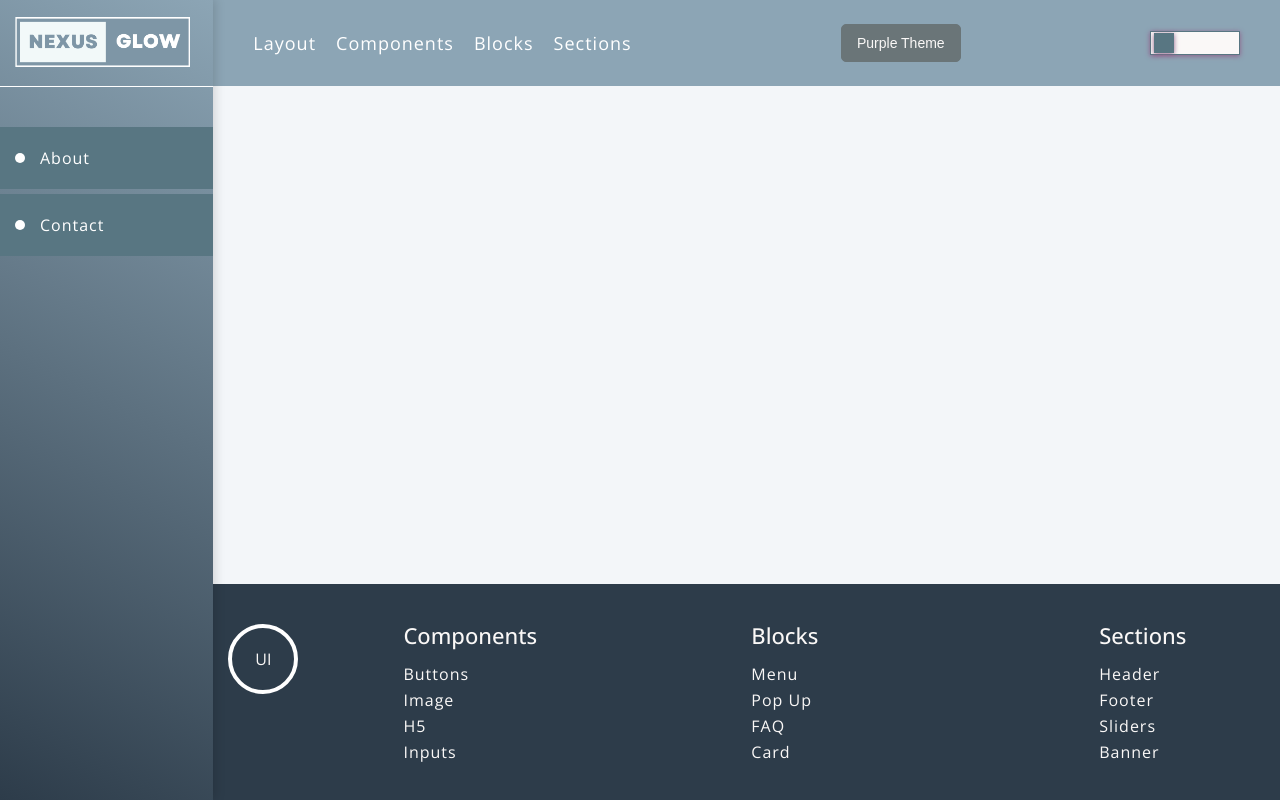
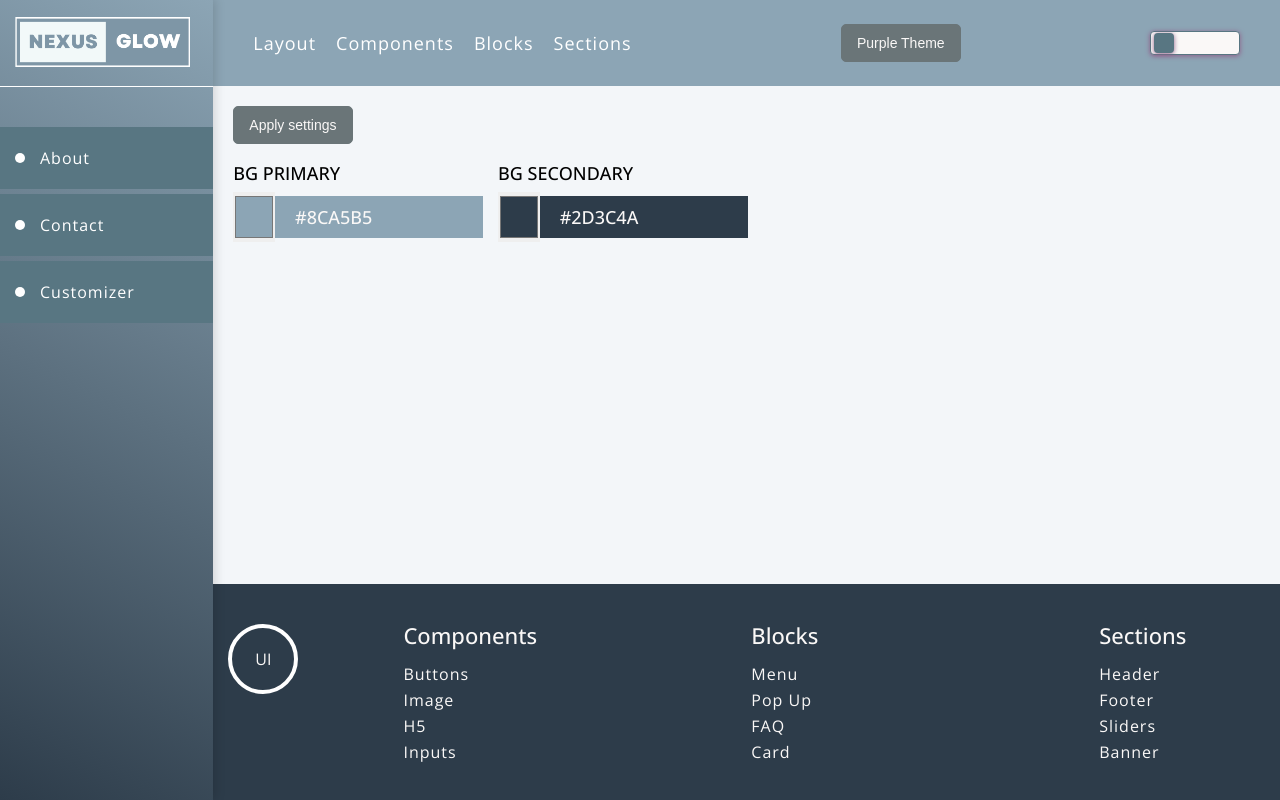
Before and after one commit to SlavaFlava/lib-components, a React (Create React App) app: page /customizer in a window 1280 px wide. Built offline with nearby package versions, Linux system fonts and the light colour scheme.

Commit message:
added new page Customize , for themes

```diff
--- a/package.json
+++ b/package.json
@@ -13,6 +13,7 @@
     "mobx-react": "^9.0.0",
     "react": "^18.2.0",
     "react-dom": "^18.2.0",
+    "react-icons": "^4.10.1",
     "react-router-dom": "^6.14.1",
     "react-scripts": "5.0.1",
     "styled-components": "^6.0.1",
--- a/src/App.tsx
+++ b/src/App.tsx
@@ -37,6 +37,7 @@ import { ThemeProvider } from 'styled-components';
 import { Theme } from './project/store/theme';
 import { Sidebar } from './my-lib/blocks/sidebar';
 import { observer } from 'mobx-react';
+import Customizer from './project/content/pages/customizer';
 
 
 const App = observer(  () => {
@@ -71,6 +72,7 @@ const App = observer(  () => {
                   <Route path='/' element={<Home />} />
                   <Route path='/about' element={<About />} />
                   <Route path='/contacts' element={<Contact />} />
+                  <Route path='/customizer' element={<Customizer />} />
 
                   <Route path='/layout' element={<LayoutPage />} />
                   <Route path='/layout/box' element={<LayoutBox />} />
--- a/src/my-lib/layout/index.tsx
+++ b/src/my-lib/layout/index.tsx
@@ -1,11 +1,11 @@
 import styled from 'styled-components'
-import { IDisplay, IGlobal } from '../models/global'
+import { IDisplay, IGlobal, IProportions } from '../models/global'
 
 export interface IRow extends IGlobal, IDisplay {
 
 }
 
-export interface IBox extends IGlobal, IDisplay {
+export interface IBox extends IGlobal, IDisplay, IProportions {
   boxShadow?: string
   br?: string
   border?: string
@@ -51,7 +51,14 @@ export const Container = styled.div<IContainer>`
   width: 100%;
   margin: auto;
 
-  max-width: ${(p) => p.fullwidth === 'true' ? '100%' : '1300px'};
+
+
+  height: ${(p) => p.h };
+  width: ${(p) => p.w ?? '100%'};
+ min-height: ${(p) => p.minH};
+  min-width: ${(p) => p.minW};
+max-height: ${(p) => p.maxH};
+ max-width: ${(p) => p.fullwidth === 'true' ? '100%' : '1300px'};
 
   display: ${(p) => p.display};
   justify-content: ${(p) => p.justifycontent};
@@ -89,6 +96,13 @@ align-items: ${(p) => p.alignitems};
 box-shadow:${(p) => p.boxShadow};
 border-radius: ${(p) => p.br};
 border:${(p) => p.border};
+
+height: ${(p) => p.h};
+width: ${(p) => p.w};
+min-height: ${(p) => p.minH};
+min-width: ${(p) => p.minW};
+max-height: ${(p) => p.maxH};
+max-width: ${(p) => p.maxW};
 
 flex-basis: ${(p) => p.size == 1 ? `calc(8.333% - ${p.spacing ?? '7px'})` :
     p.size == 2 ? `calc(16.666% - ${p.spacing ?? '7px'})` :
@@ -130,6 +144,13 @@ box-shadow:${(p) => p.boxShadow};
 border-radius: ${(p) => p.br};
 border:${(p) => p.border};
 
+height: ${(p) => p.h};
+width: ${(p) => p.w};
+min-height: ${(p) => p.minH};
+min-width: ${(p) => p.minW};
+max-height: ${(p) => p.maxH};
+max-width: ${(p) => p.maxW};
+
 color: ${(p) => p.color};
 background: ${(p) => p.bg};
 padding: ${(p) => p.p};
@@ -156,6 +177,13 @@ box-shadow:${(p) => p.boxShadow};
 border-radius: ${(p) => p.br};
 border:${(p) => p.border};
 
+height: ${(p) => p.h};
+width: ${(p) => p.w};
+min-height: ${(p) => p.minH};
+min-width: ${(p) => p.minW};
+max-height: ${(p) => p.maxH};
+max-width: ${(p) => p.maxW};
+
 color: ${(p) => p.color};
 background: ${(p) => p.bg};
 padding: ${(p) => p.p};
--- /dev/null
+++ b/src/project/content/pages/customizer.tsx
@@ -0,0 +1,49 @@
+import { useEffect, useState } from "react"
+import { Button } from "../../../my-lib/components/buttons"
+import { Input } from "../../../my-lib/components/form"
+import { Theme } from "../../store/theme"
+import { Box, Col, Container, Row } from "../../../my-lib/layout"
+import { H6 } from "../../../my-lib/components/typography"
+import { observer } from "mobx-react"
+
+const Customizer = observer (() => {
+
+  const [customTheme, setCustomTheme] = useState(Theme.currentTheme)
+
+  useEffect(()=>{
+    setCustomTheme(Theme.currentTheme)
+  }, [Theme.currentTheme])
+
+  return (
+    <>
+      <Button mb="20px" onClick={() => (Theme.setCustomTheme(customTheme))}>
+        Apply settings
+      </Button>
+        <Row justifycontent="flex-start">
+        <Col size={3} mr="15px">
+          <H6 textTransform='uppercase'>bg Primary</H6>
+          <Box mt="10px" display="flex" alignitems="center">
+            <Input type="color" value={customTheme.bgPrimary} p="0" border="none" mb="0" h="50px" w='50px'  onChange={(e: any) => setCustomTheme({...customTheme, bgPrimary: e.target.value})} />
+            <Box bg={customTheme.bgPrimary} display="flex" alignitems="center" w='100%' h='42px'>
+              <H6 ml="20px" color={Theme.currentTheme.fontColorBg}>{customTheme.bgPrimary}</H6>
+            </Box>
+          </Box>
+        </Col>
+        <Col size={3} mr="15px">
+          <H6 textTransform='uppercase'>bg Secondary</H6>
+          <Box mt="10px" display="flex" alignitems="center">
+            <Input type="color" value={customTheme.bgSecondary} p="0" border="none" mb="0" h="50px" w='50px'  onChange={(e: any) => setCustomTheme({...customTheme, bgSecondary: e.target.value})} />
+            <Box bg={customTheme.bgSecondary} display="flex" alignitems="center" w='100%' h='42px'>
+              <H6 ml="20px" color={Theme.currentTheme.fontColorBg}>{customTheme.bgSecondary}</H6>
+            </Box>
+          </Box>
+        </Col>
+
+
+
+
+        </Row>
+    </>
+  )
+})
+export default Customizer
--- a/src/project/header/index.tsx
+++ b/src/project/header/index.tsx
@@ -30,8 +30,8 @@ const [switchBtn, setSwitchBtn] = useState(true)
           }
         </Menu>
         <Button>Purple Theme</Button>
-        <SwitchWrapper br='none' sx={`${switchBtn}`} onClick={()=> (setSwitchBtn(!switchBtn), Theme.setCurrentTheme(switchBtn))}>
-          <Switch br='none'/>
+        <SwitchWrapper br='4px' sx={`${switchBtn}`} onClick={()=> (setSwitchBtn(!switchBtn), Theme.setCurrentTheme(switchBtn))}>
+          <Switch br='4px'/>
         </SwitchWrapper>
       </Row>
     </LHeader>
--- a/src/project/sidebar/sidebar-home.tsx
+++ b/src/project/sidebar/sidebar-home.tsx
@@ -5,7 +5,9 @@ import { Theme } from '../store/theme';
 
 const menuItems = [
   { link: '/about', name: 'About' },
-  { link: '/contact', name: 'Contact' }
+  { link: '/contact', name: 'Contact' },
+  { link: '/customizer', name: 'Customizer' },
+
 ]
 
 const SidebarHome = () => {
@@ -18,7 +20,7 @@ const SidebarHome = () => {
               beforeStyle='circle' beforeLeft='15px' beforeColor='white' beforeSize='10px'
               mt={'5px'} p='23px 40px' ls={'1px'} bg={Theme.currentTheme.bgAccent} >
               <NavLink to={item.link}>
-                {item.name}
+              {item.name}
               </NavLink>
             </ListItem>
           ))
--- a/src/project/store/theme.ts
+++ b/src/project/store/theme.ts
@@ -15,6 +15,13 @@ class ThemeStore {
         ...purpleTheme
     }
 
+    setCustomTheme(customTheme: ITheme){
+        this.currentTheme = {
+            ...customTheme
+        }
+    }
+
+
     setCurrentTheme(state: boolean) {
         state
             ?
```
Also changed, not shown: src/my-lib/components/form.tsx (line endings or trailing spaces), src/my-lib/theme/default-theme.ts (line endings or trailing spaces), 1 other file (tests, documents, lock files or other folders).
